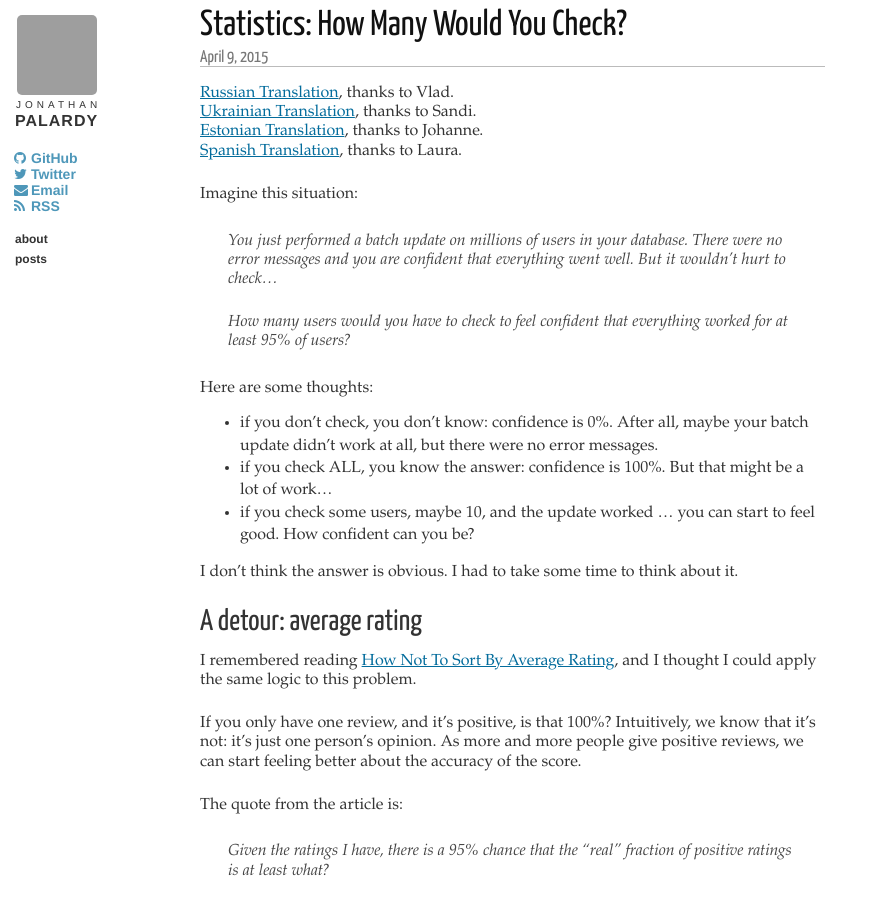
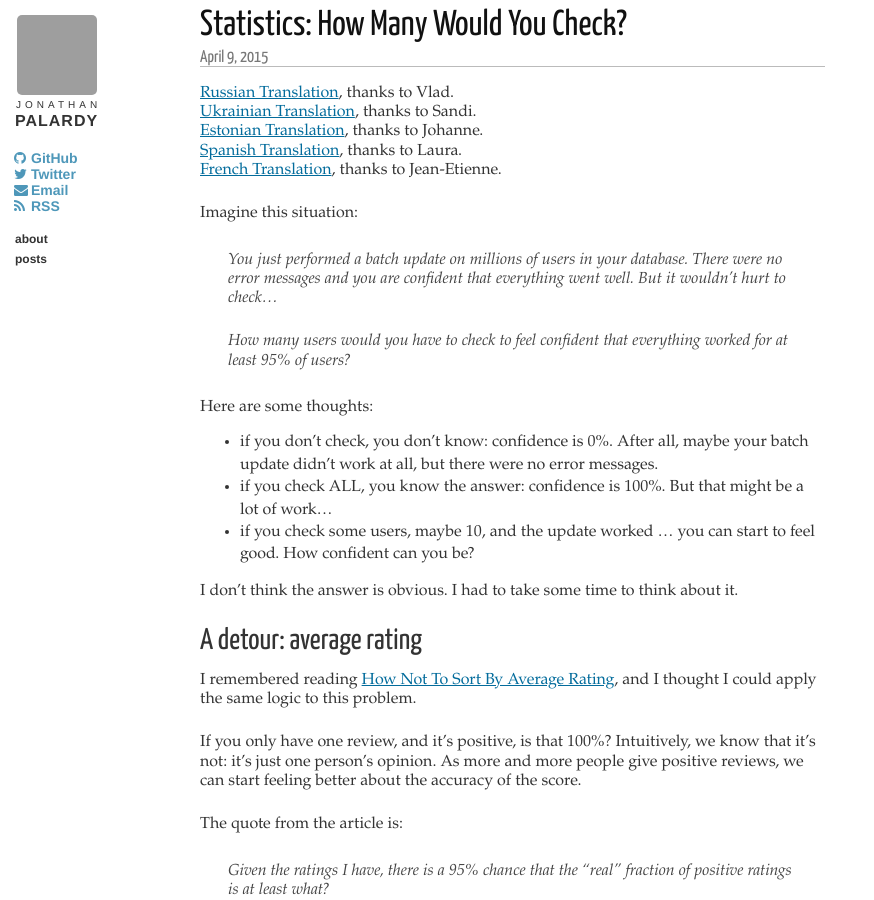
Before and after one commit to jpalardy/jpalardy.github.io, a Jekyll site: the page built from _posts/2015-04-09-statistics-how-many-would-you-check.markdown, in a window 1280 px wide and 900 px high. Shown: the whole window, without its empty margins (0-874 px from the left). Built offline with Jekyll 4.4.1, drawn with Linux system fonts in a browser that asks for light colours; comment, search, counter and statistics services are not loaded; grey boxes are pictures that could not be loaded.

Commit message:
Add French translation link to "How Many Would You Check?"

```diff
--- a/_posts/2015-04-09-statistics-how-many-would-you-check.markdown
+++ b/_posts/2015-04-09-statistics-how-many-would-you-check.markdown
@@ -8,6 +8,7 @@ category: posts
 [Ukrainian Translation](http://www.opensourceinitiative.net/edu/jpalardy/), thanks to Sandi.
 [Estonian Translation](https://www.autonvaraosatpro.fi/blogi/2018/04/23/statistika-kui-palju-peaks-siis-kontrollima/), thanks to Johanne.
 [Spanish Translation](http://expereb.com/statistics-how-many-would-you-check/), thanks to Laura.
+[French Translation](http://jandcconsultants.com/statistiques-combien-voudriez-vous-verifier/), thanks to Jean-Etienne.
 
 Imagine this situation:
 
```
